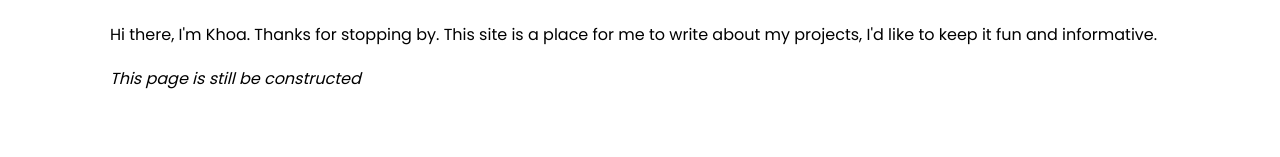
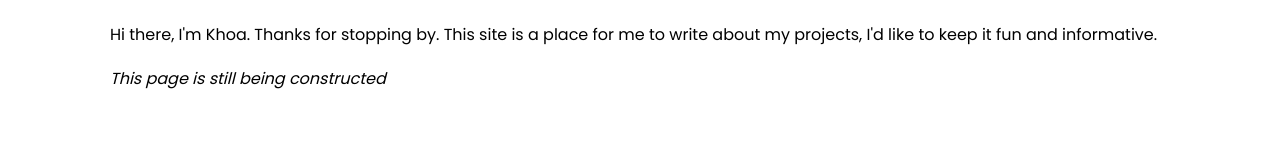
Before and after one commit to ptdk1020/ptdk1020.github.io, a Next.js app: page /aboutme in a window 1280 px wide. Shown: the part 142-299 px from the top of the page. Built offline with nearby package versions, Linux system fonts and the light colour scheme.

Commit message:
fix typo in aboutme

```diff
--- a/pages/aboutme.js
+++ b/pages/aboutme.js
@@ -5,7 +5,7 @@ export default function AboutMe() {
     <div>
       <h2>Welcome</h2>
       <p>Hi there, I'm Khoa. Thanks for stopping by. This site is a place for me to write about my projects, I'd like to keep it fun and informative.</p>
-      <p><i>This page is still be constructed</i></p>
+      <p><i>This page is still being constructed</i></p>
     </div>
   )
 }
```
